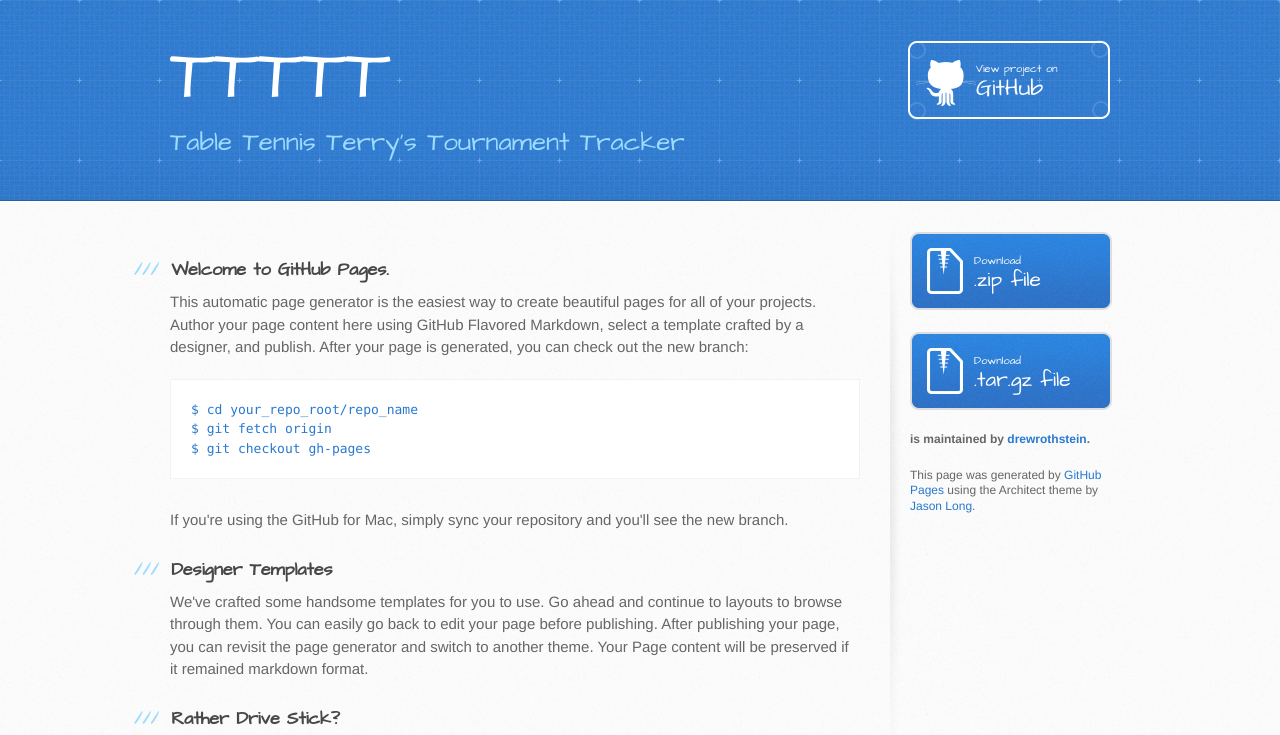
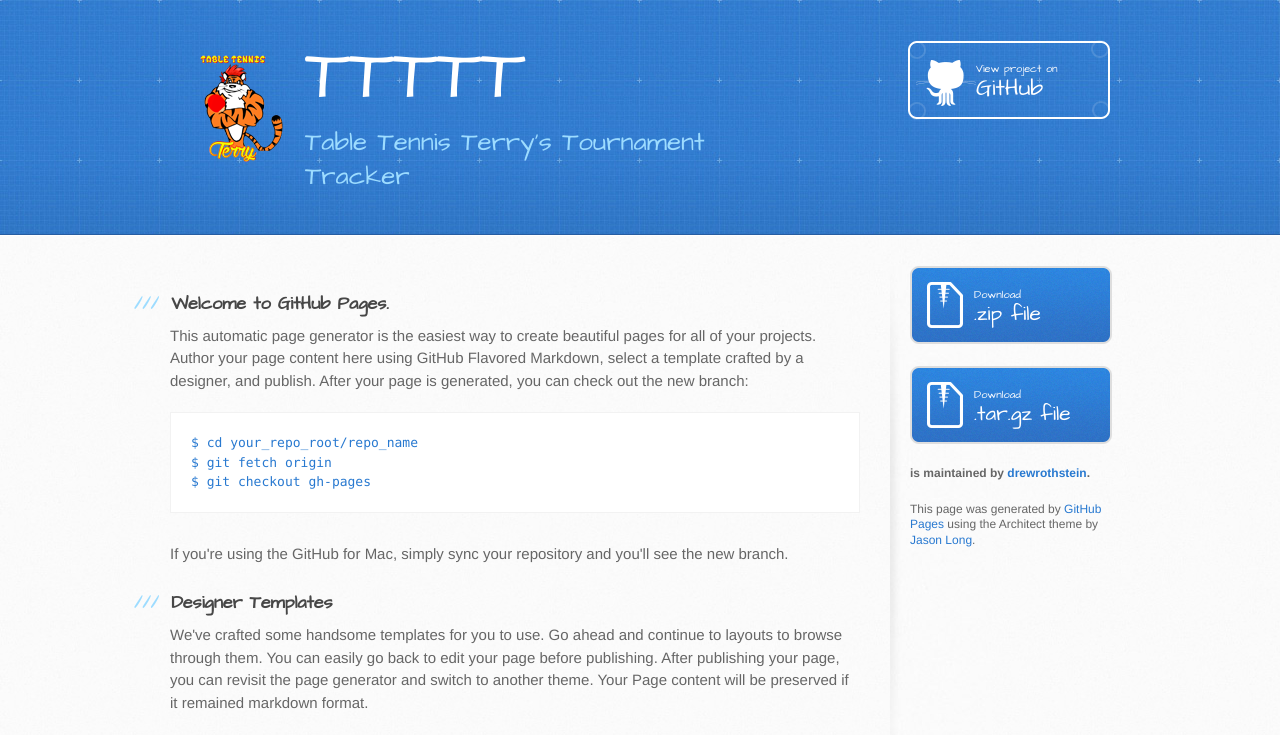
Before and after one commit to drewrothstein/table-tennis-terrys-tournament-tracker, a plain HTML site: page index.html in a window 1280 px wide. Shown: the top 735 px of the page. Drawn offline with Linux system fonts and the light colour scheme.

Commit message:
add logo

```diff
--- a/index.html
+++ b/index.html
@@ -19,6 +19,7 @@
   <body>
     <header>
       <div class="inner">
+        <img src="images/terry_white_135.png" />
         <h1>TTTTT</h1>
         <h2>Table Tennis Terry&#39;s Tournament Tracker</h2>
         <a href="https://github.com/drewrothstein/table-tennis-terrys-tournament-tracker" class="button"><small>View project on</small>GitHub</a>
--- a/stylesheets/stylesheet.css
+++ b/stylesheets/stylesheet.css
@@ -85,8 +85,12 @@ header h2 {
   color: #9ddcff;
   font-weight: normal;
   line-height: 1.3;
-  width: 540px;
+  width: 645px;
   letter-spacing: 0;
+}
+
+header img {
+  float: left;
 }
 
 .inner {
```
Also changed, not shown: images/terry_white.jpg (added), images/terry_white_100.png (added), images/terry_white_135.png (added).
